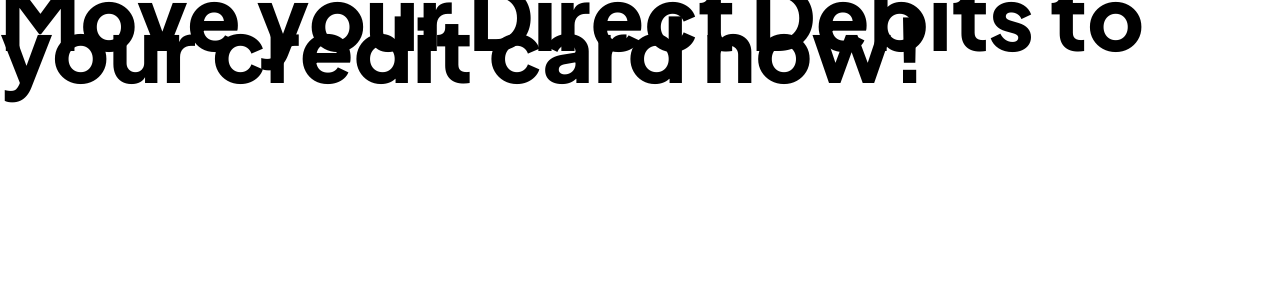
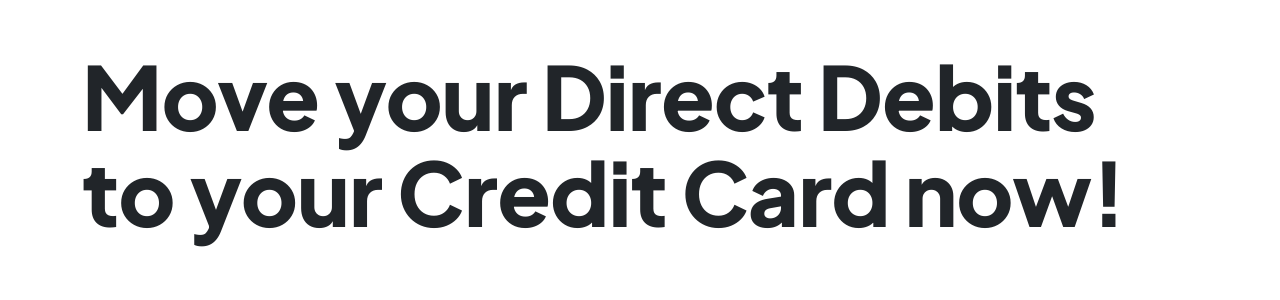
Before and after one commit to 1Guv/card-shark, an Angular app: page / in a window 1280 px wide. Shown: the top 300 px of the page. Built offline with nearby package versions, Linux system fonts and the light colour scheme.

Commit message:
installed bootstrap

```diff
--- a/angular.json
+++ b/angular.json
@@ -32,9 +32,12 @@
             ],
             "styles": [
               "@angular/material/prebuilt-themes/indigo-pink.css",
+              "./node_modules/bootstrap/dist/css/bootstrap.min.css",
               "src/styles.scss"
             ],
-            "scripts": []
+            "scripts": [
+              "./node_modules/bootstrap/dist/js/bootstrap.bundle.min.js"
+            ]
           },
           "configurations": {
             "production": {
--- a/package.json
+++ b/package.json
@@ -20,6 +20,7 @@
     "@angular/platform-browser": "^17.2.2",
     "@angular/platform-browser-dynamic": "^17.2.2",
     "@angular/router": "^17.2.2",
+    "bootstrap": "^5.3.3",
     "rxjs": "~7.4.0",
     "tslib": "^2.3.0",
     "zone.js": "~0.14.4"
--- a/src/app/app.component.html
+++ b/src/app/app.component.html
@@ -1,6 +1,7 @@
 
 
-<h1 class="font-one">Move your Direct Debits to your credit card now!</h1>
-
+<div class="container my-5">
+  <h1 class="font-one">Move your Direct Debits to your Credit Card now!</h1>
+</div>
 
 <router-outlet></router-outlet>
--- a/src/app/app.component.scss
+++ b/src/app/app.component.scss
@@ -4,4 +4,6 @@
     font-weight: 800;
     font-style: normal;
     font-size: 88px;
+    letter-spacing: -0.01em;
+    line-height: 96px;
   }
```
Also changed, not shown: 1 other file (tests, documents, lock files or other folders).
